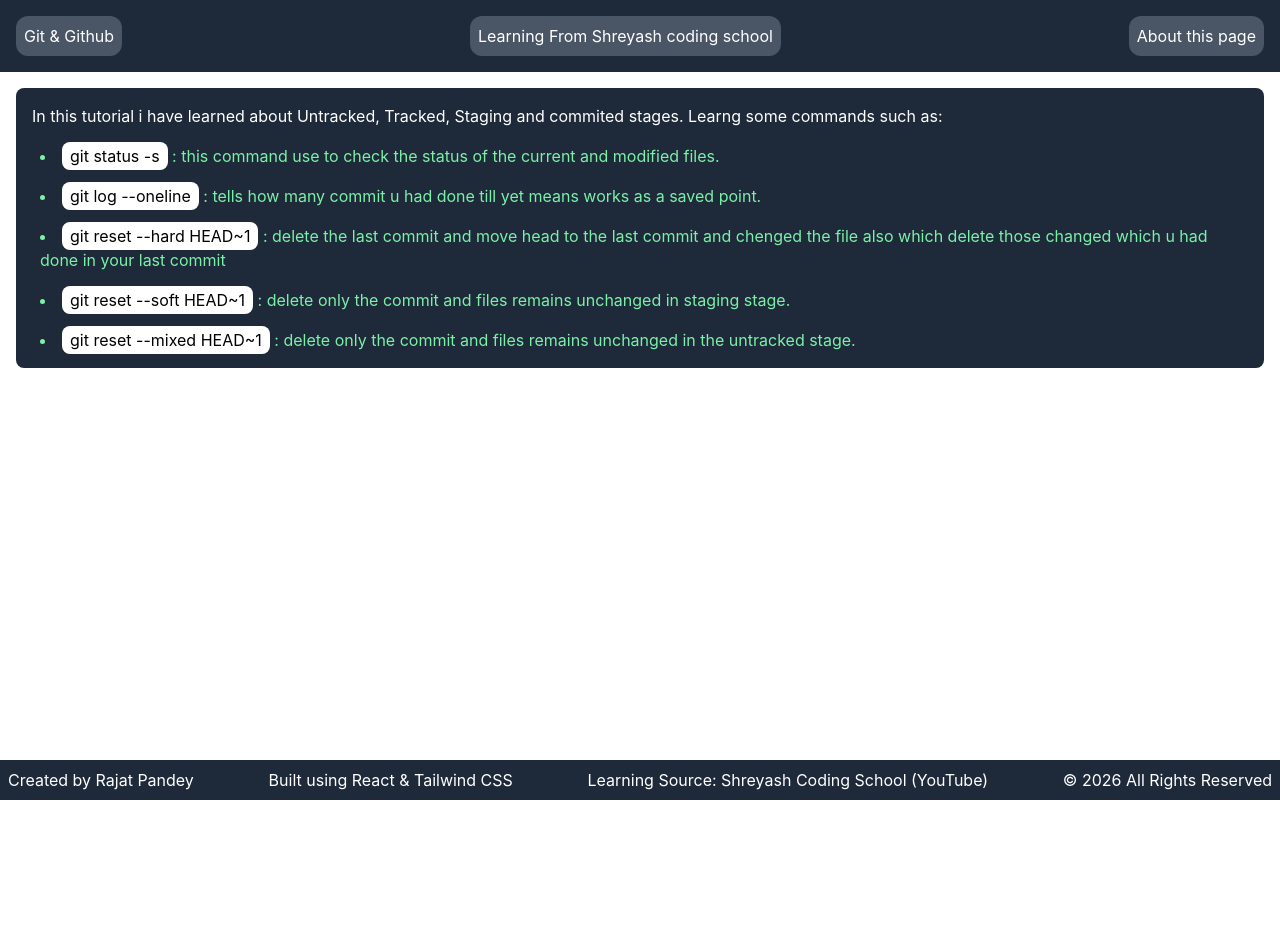
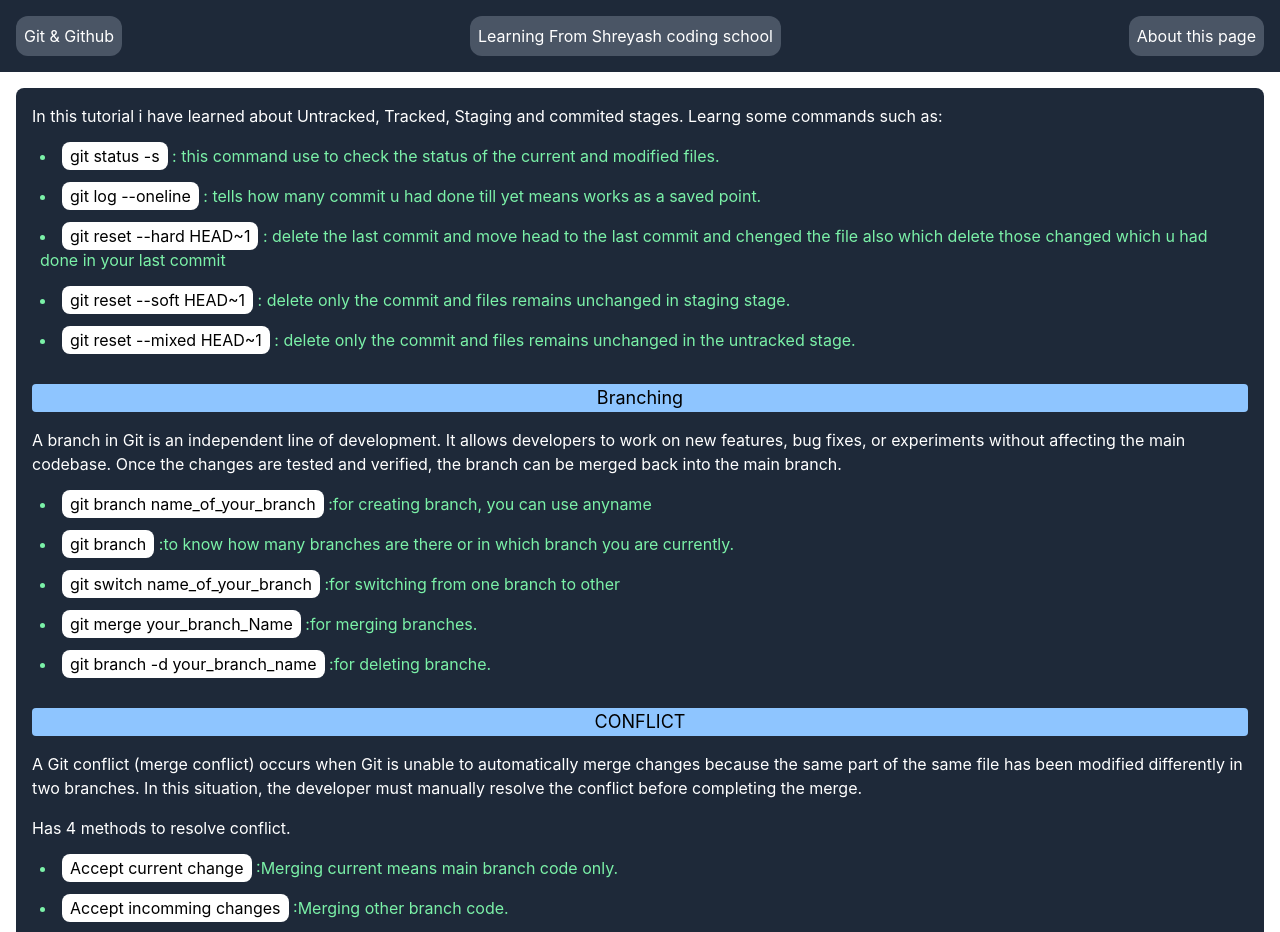
Before and after one commit to RajatPandey10/Git_Learning, a React (Vite) app: page /about in a window 1280 px wide. Shown: the top 932 px of the page. Before the commit the page ends 800 px from the top, so only its background shows below. Built offline with nearby package versions, Linux system fonts and the light colour scheme.

Commit message:
Update About

```diff
--- a/src/Components/About.jsx
+++ b/src/Components/About.jsx
@@ -8,7 +8,30 @@ const About = ()=>{
         <li className="ml-2 text-green-300"><span className="text-black bg-white px-2 py-1 rounded-lg ">git reset --hard HEAD~1</span> : delete the last commit and move head to the last commit and chenged the file also which delete those changed which u had done in your last commit</li>
         <li className="ml-2 text-green-300"><span className="text-black bg-white px-2 py-1 rounded-lg ">git reset --soft HEAD~1</span> : delete only the commit and files remains unchanged in staging stage.</li>
         <li className="ml-2 text-green-300"><span className="text-black bg-white px-2 py-1 rounded-lg ">git reset --mixed HEAD~1</span> : delete only the commit and files remains unchanged in the untracked stage.</li>
+        <div className='flex flex-col gap-4'>
+            <h1 className='text-center text-lg bg-blue-300 text-black rounded mt-4'><span>Branching</span></h1>
+            <p className="" >
+                A branch in Git is an independent line of development. It allows developers to work on new features, bug fixes, or experiments without affecting the main codebase. Once the changes are tested and verified, the branch can be merged back into the main branch.
+            </p>
+            <li className="ml-2 text-green-300"><span className="text-black bg-white px-2 py-1 rounded-lg ">git branch name_of_your_branch</span> :for creating branch, you can use anyname </li>
+            <li className="ml-2 text-green-300"><span className="text-black bg-white px-2 py-1 rounded-lg ">git branch</span> :to know how many branches are there or in which branch you are currently. </li>
+            <li className="ml-2 text-green-300"><span className="text-black bg-white px-2 py-1 rounded-lg ">git switch name_of_your_branch</span> :for switching from one branch to other </li>
+            <li className="ml-2 text-green-300"><span className="text-black bg-white px-2 py-1 rounded-lg ">git merge your_branch_Name</span> :for merging branches. </li>
+            <li className="ml-2 text-green-300"><span className="text-black bg-white px-2 py-1 rounded-lg ">git branch -d your_branch_name</span> :for deleting branche. </li>
 
+        </div>
+        <div className='flex flex-col gap-4'>
+            <h1 className='text-center text-lg bg-blue-300 text-black rounded mt-4'><span>CONFLICT</span></h1>
+            <p className="" >
+                A Git conflict (merge conflict) occurs when Git is unable to automatically merge changes because the same part of the same file has been modified differently in two branches. In this situation, the developer must manually resolve the conflict before completing the merge.
+            </p>
+            <h1>Has 4 methods to resolve conflict.</h1>
+            <li className="ml-2 text-green-300"><span className="text-black bg-white px-2 py-1 rounded-lg ">Accept current change</span> :Merging current means main branch code only. </li>
+            <li className="ml-2 text-green-300"><span className="text-black bg-white px-2 py-1 rounded-lg ">Accept incomming changes</span> :Merging other branch code. </li>
+            <li className="ml-2 text-green-300"><span className="text-black bg-white px-2 py-1 rounded-lg ">Accept both changes</span> :Merging both. </li>
+            <li className="ml-2 text-green-300"><span className="text-black bg-white px-2 py-1 rounded-lg ">compare changes</span> :for comaprision. </li>
+
+        </div>
     </div>
     </>
 }
```
